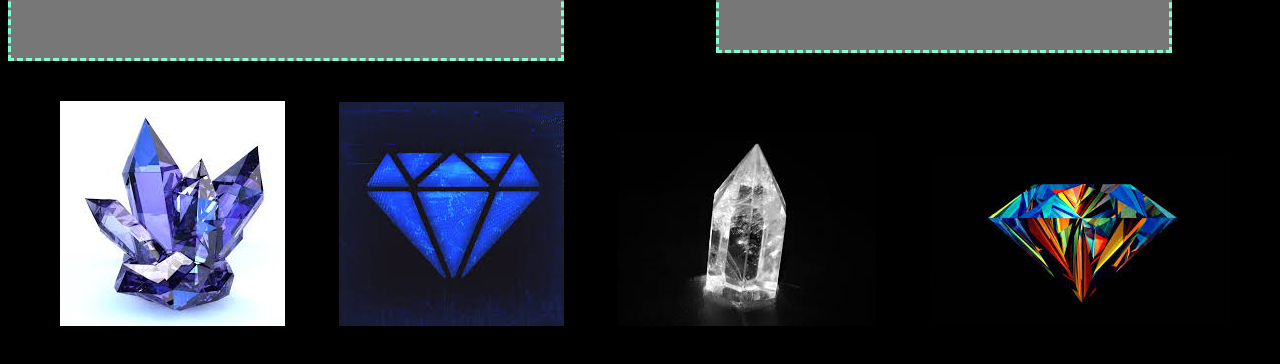
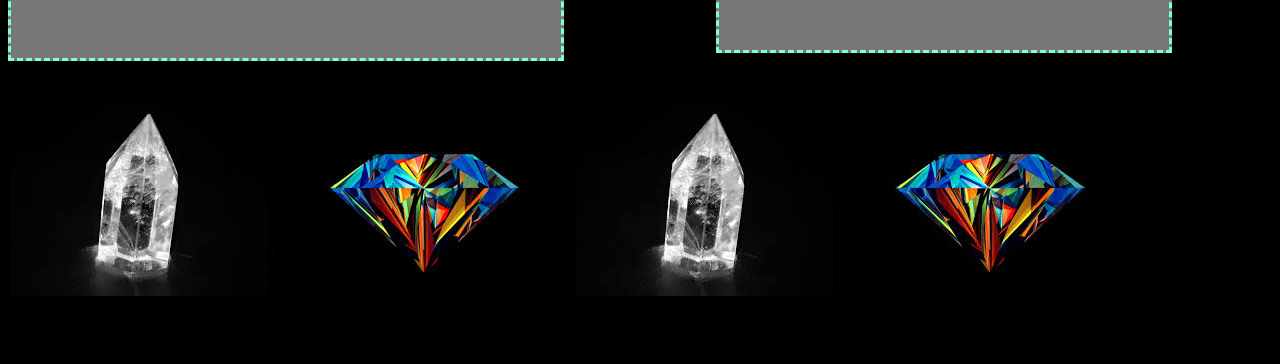
Before and after one commit to katherinerinas/week-4-game, a plain HTML site: page index.html in a window 1280 px wide. Shown: the part 260-624 px from the top of the page. Drawn offline with nearby package versions, Linux system fonts and the light colour scheme.

Commit message:
added pictures and changes spacing of crystal pictures

```diff
--- a/assets/css/style.css
+++ b/assets/css/style.css
@@ -24,7 +24,7 @@ body {
 .crystals-button {
 	display:inline;
 	padding:2px;
-	margin-left:50px;
+
 }
 
 
--- a/assets/javascript/game.js
+++ b/assets/javascript/game.js
@@ -13,11 +13,11 @@ $(document).ready(function() {
     return {
       crystala: {
         points: Math.floor(Math.random() * 12) + 1,
-        imageUrl: "assets/images/crystala.jpg"
+        imageUrl: "assets/images/crystalc.jpg"
       },
       crystalbee: {
         points: Math.floor(Math.random() * 12) + 1,
-        imageUrl: "assets/images/crystalbee.jpg"
+        imageUrl: "assets/images/crystald.jpg"
       },
       crystalc: {
         points: Math.floor(Math.random() * 12) + 1,
```
